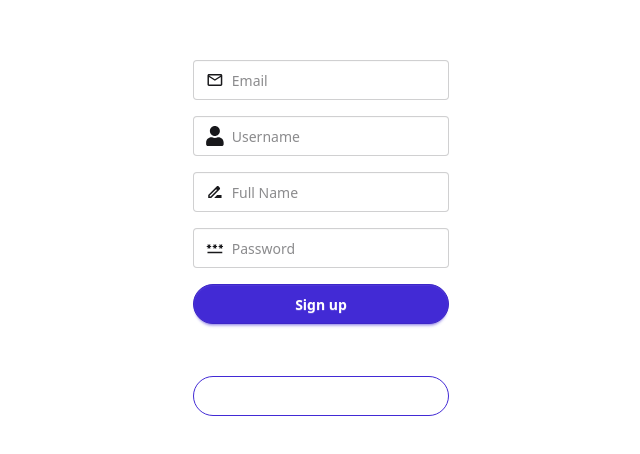
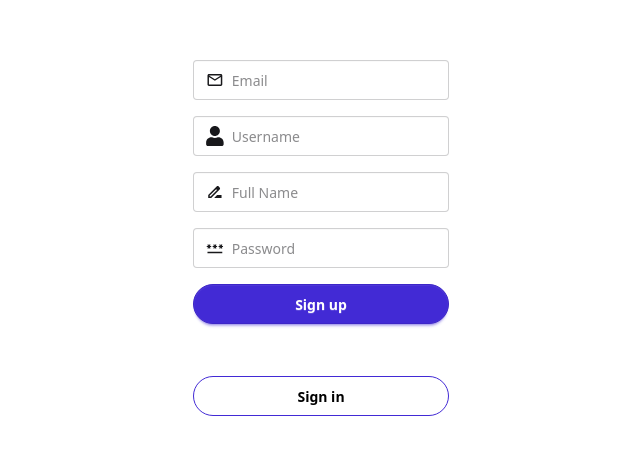
Before and after one commit to 0Amrith0/TS-todo, a React (Vite) app in the folder frontend/: page /signup in a window 1280 px wide. Shown: the part 190-644 px from the top of the page, without its empty margins (319-959 px from the left). Built offline with nearby package versions, Linux system fonts and the light colour scheme; no server answers.

Commit message:
Update SignUpPage.tsx

```diff
--- a/frontend/src/pages/SignUpPage.tsx
+++ b/frontend/src/pages/SignUpPage.tsx
@@ -136,7 +136,7 @@ const SignupPage: React.FC = () => {
           <div className="flex flex-col gap-2 mt-4 text-center">
             <p className="text-white text-lg">Already have an account?</p>
             <Link to="/login">
-              <button className="btn rounded-full btn-primary text-white btn-outline w-full">Sign in</button>
+              <button className="btn rounded-full btn-primary text-black btn-outline w-full">Sign in</button>
             </Link>
           </div>
         </div>
```
